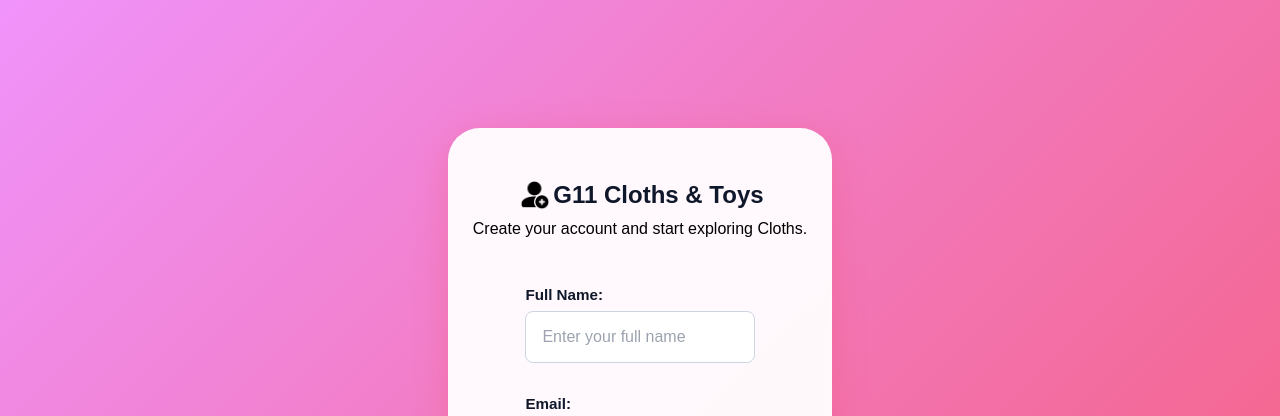
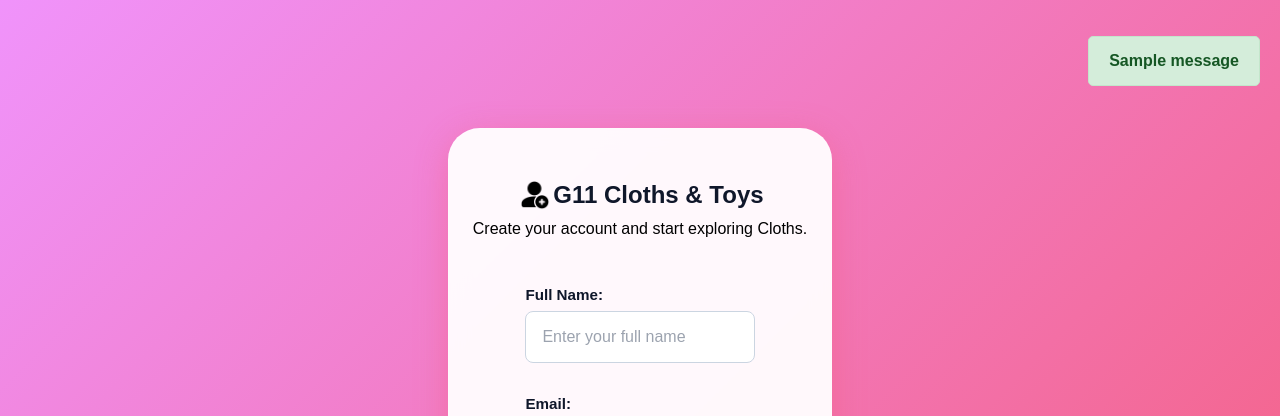
Before and after one commit to G-N-Deshan/myproject-django, a Django app: page /accounts/signup/ in a window 1280 px wide. Shown: the top 416 px of the page. Run offline with Django 5.2, Linux system fonts and the light colour scheme; tables that the repository leaves empty hold one stand-in row (values such as "Sample post"); one stand-in notice (Sample message) is shown.

Commit message:
done update version 2/16

```diff
--- a/accounts/forms.py
+++ b/accounts/forms.py
@@ -1,6 +1,6 @@
 from django import forms
-from django.contrib.auth.forms import AuthenticationForm
 from django.contrib.auth.models import User
+from django.contrib.auth import authenticate
 
 
 class SignupForm(forms.ModelForm):
@@ -11,8 +11,22 @@ class SignupForm(forms.ModelForm):
 
     class Meta:
         model = User
-        fields = ['username', 'email', 'password']
+        fields = ['email', 'password']
 
 
-class LoginForm(AuthenticationForm):
-    pass
+class LoginForm(forms.Form):
+    username = forms.CharField(label="Username (Full Name)")
+    password = forms.CharField(widget=forms.PasswordInput)
+
+    def clean(self):
+        username = self.cleaned_data.get('username')
+        password = self.cleaned_data.get('password')
+
+        if username and password:
+            self.user = authenticate(username=username, password=password)
+            if self.user is None:
+                raise forms.ValidationError("Invalid username or password")
+        return self.cleaned_data
+
+    def get_user(self):
+        return self.user
--- a/accounts/views.py
+++ b/accounts/views.py
@@ -9,6 +9,7 @@ def signup_view(request):
         form = SignupForm(request.POST)
         if form.is_valid():
             user = form.save(commit=False)
+            user.username = form.cleaned_data["full_name"]
             user.set_password(form.cleaned_data["password"])
             user.save()
 
@@ -23,20 +24,20 @@ def signup_view(request):
             messages.success(request, "Account created successfully!")
             return redirect('buy')
     else:
-            form = SignupForm()
+        form = SignupForm()
     return render(request, 'signup.html', {'form': form})
 
 def login_view(request):
-        if request.method == 'POST':
-            form = LoginForm(request, data = request.POST)
-            if form.is_valid():
-                login(request, form.get_user())
-                messages.success(request, "Logged in successfully!")
-                return redirect('buy')
-        else:
-            form = LoginForm()
-        return render(request, 'login.html', {'form': form})
+    if request.method == 'POST':
+        form = LoginForm(request.POST)  # Changed this line
+        if form.is_valid():
+            login(request, form.get_user())
+            messages.success(request, "Logged in successfully!")
+            return redirect('buy')
+    else:
+        form = LoginForm()
+    return render(request, 'login.html', {'form': form})
 
 def logout_view(request):
     logout(request)
-    return redirect('index')
+    messages.info(request, "Logged out successfully!")
--- a/templates/signup.html
+++ b/templates/signup.html
@@ -5,29 +5,73 @@
     <meta charset="UTF-8">
     <meta name="viewport" content="width=device-width, initial-scale=1.0">
     <link rel="stylesheet" href="{% static 'signup.css' %}">
+    <title>Sign Up</title>
+    <style>
+        .messages {
+            position: fixed;
+            top: 20px;
+            right: 20px;
+            z-index: 9999;
+            max-width: 400px;
+        }
+        .messages p {
+            padding: 15px 20px;
+            margin-bottom: 10px;
+            border-radius: 5px;
+            font-weight: 600;
+            animation: slideIn 0.3s ease-out;
+        }
+        .messages .success {
+            background-color: #d4edda;
+            color: #155724;
+            border: 1px solid #c3e6cb;
+        }
+        .messages .error {
+            background-color: #f8d7da;
+            color: #721c24;
+            border: 1px solid #f5c6cb;
+        }
+        @keyframes slideIn {
+            from { transform: translateX(400px); opacity: 0; }
+            to { transform: translateX(0); opacity: 1; }
+        }
+    </style>
+</head>
+<body>
 
-    <title>Sign Up</title>
+    {% if messages %}
+    <div class="messages">
+        {% for message in messages %}
+            <p class="{{ message.tags }}">{{ message }}</p>
+        {% endfor %}
+    </div>
+    {% endif %}
 
 
-</head>
-<body>
+    {% if form.errors %}
+    <div class="messages">
+        <p class="error">{{ form.errors }}</p>
+    </div>
+    {% endif %}
 
 
     <div class="signup-section">
         <form action="{% url 'signup' %}" method="POST">
             {% csrf_token %}
-            {%if form.errors%}
-                <p>{{ form.errors }}</p>
-            {% endif %}
+
             <div>
                 <div class="signup-header">
                     <img src="/static/add-user.png" alt="logo" class="signup-logo">
-                    <h2>  G11 Cloths & Toys</h2>
+                    <h2>G11 Cloths & Toys</h2>
                 </div>
                 <p>Create your account and start exploring Cloths.</p>
             </div>
-            <label for="fullname">Full Name:</label>
-            <input type="text" id="fullname" name="fullname" placeholder="Enter your full name" required>
+
+            <!-- <label for="username">Username:</label>
+            <input type="text" id="username" name="username" placeholder="Enter your username" required>
+ -->
+            <label for="full_name">Full Name:</label>
+            <input type="text" id="full_name" name="full_name" placeholder="Enter your full name" required>
 
             <label for="email">Email:</label>
             <input type="email" id="email" name="email" placeholder="Enter your email" required>
@@ -41,18 +85,18 @@
             <label for="password">Password:</label>
             <input type="password" id="password" name="password" placeholder="Enter your password" required>
             <br><br>
+
             <button type="submit" name="signup">Sign Up</button>
             <br>
 
             <strong>or</strong>
             <br><br>
-            Already have an account? <a href="{%url 'login'%}" style="text-decoration: none;">Login</a>
+            Already have an account? <a href="{% url 'login' %}" style="text-decoration: none;">Login</a>
             <br><br>
-            <a href="{%url 'index'%}" style="text-decoration: none;">Back to Home</a>
+            <a href="{% url 'index' %}" style="text-decoration: none;">Back to Home</a>
 
         </form>
     </div>
 
 </body>
-
 </html>
```
Also changed, not shown: templates/login.html (+56 -11 lines). Lines whose indentation alone changed are shown as unchanged.
